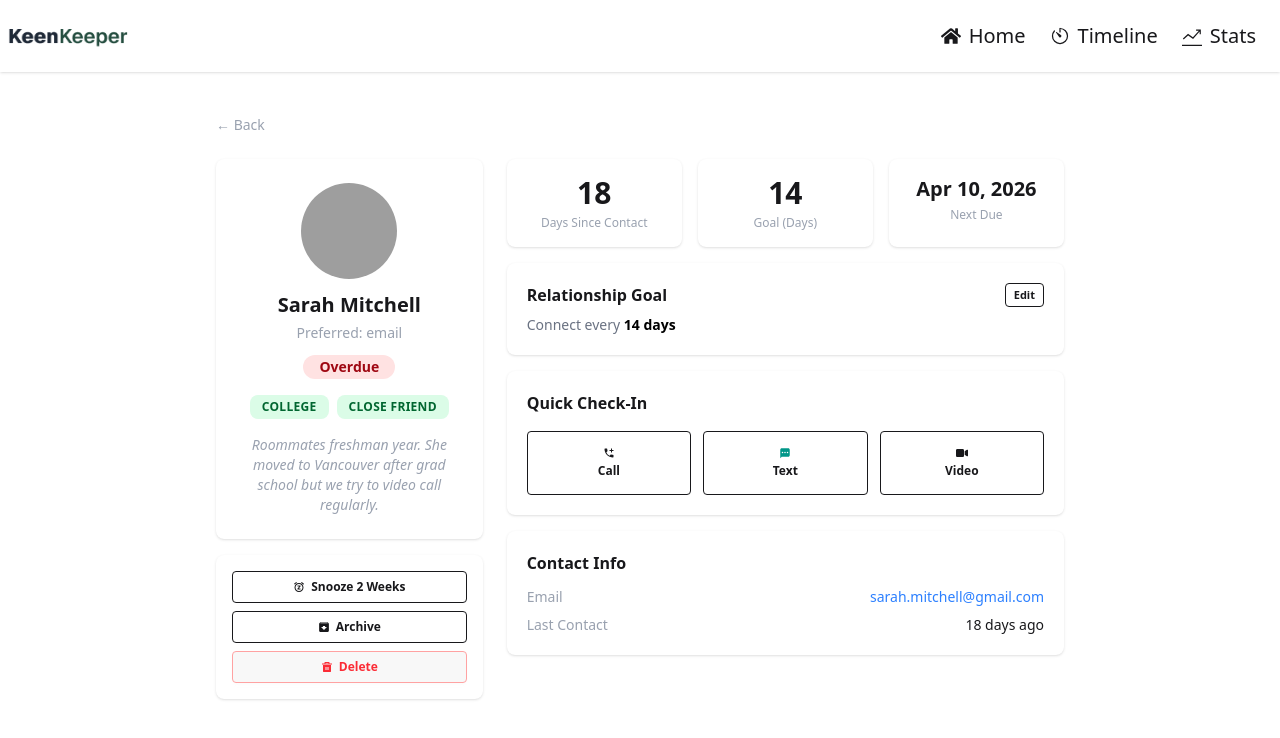
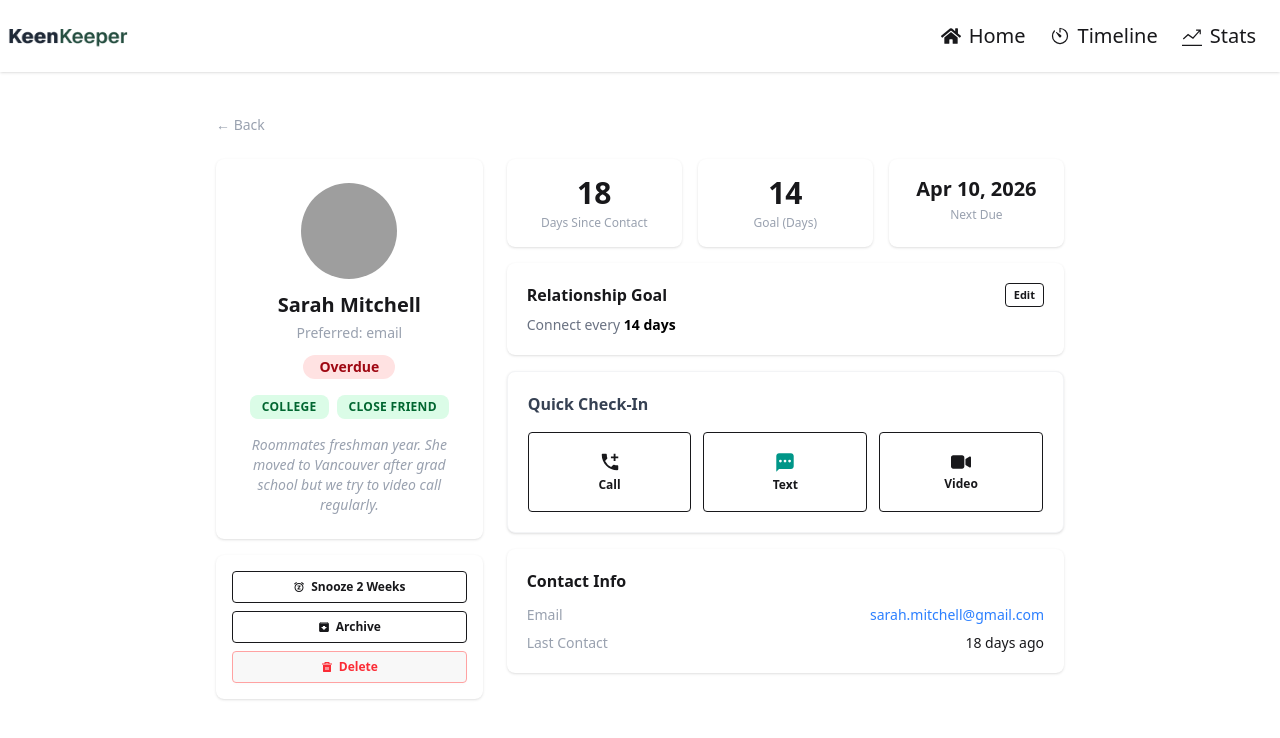
Before and after one commit to raselahmed2023/ken-keeper, a Next.js app: page /details/1 in a window 1280 px wide. Shown: the top 738 px of the page. Built offline with nearby package versions, Linux system fonts and the light colour scheme; grey boxes are pictures that could not be loaded.

Commit message:
readme file is updated

```diff
--- a/package.json
+++ b/package.json
@@ -12,6 +12,7 @@
     "next": "16.2.3",
     "react": "19.2.4",
     "react-dom": "19.2.4",
+    "react-hot-toast": "^2.6.0",
     "react-icons": "^5.6.0"
   },
   "devDependencies": {
--- a/public/friends.json
+++ b/public/friends.json
@@ -94,5 +94,29 @@
     "bio": "Our families have been friends for decades. He's like a cousin to me. We catch up every few weeks over games.",
     "goal": 30,
     "next_due_date": "2026-04-28"
+  },
+  {
+    "id": 9,
+    "name": "Ridoy",
+    "picture": "https://randomuser.me/api/portraits/men/50.jpg",
+    "email": "ridoy@hotmail.com",
+    "days_since_contact": 19,
+    "status": "almost due",
+    "tags": ["family friend", "close friend"],
+    "bio": "Our families have been friends for decades. He's like a cousin to me. We catch up every few weeks over games.",
+    "goal": 35,
+    "next_due_date": "2026-04-30"
+  },
+   {
+    "id": 10,
+    "name": "Rashidiya",
+    "picture": "https://randomuser.me/api/portraits/women/50.jpg",
+    "email": "alrashidiya@gmail.com",
+    "days_since_contact": 21,
+    "status": "almost due",
+    "tags": ["work", "close friend"],
+    "bio": "Colleagues turned best friends. We left the same company the same week and have been cheering each other on since.",
+    "goal": 31,
+    "next_due_date": "2026-05-16"
   }
 ]
--- a/src/app/details/[id]/page.jsx
+++ b/src/app/details/[id]/page.jsx
@@ -6,6 +6,7 @@ import { RiDeleteBin5Fill } from "react-icons/ri";
 import { MdAddIcCall } from "react-icons/md";
 import { FcSms } from "react-icons/fc";
 import { FaVideo } from "react-icons/fa6";
+import CheckInButtons from '@/components/ui/CheckInButton';
 
 
 
@@ -112,24 +113,8 @@ const DetailPage = async ({ params }) => {
                         </p>
                     </div>
 
-                    {/* Quick Check-In */}
-                    <div className="card bg-base-100 shadow-sm p-5">
-                        <h3 className="font-semibold text-base mb-4">Quick Check-In</h3>
-                        <div className="grid grid-cols-3 gap-3">
-                            <button className="btn btn-outline btn-sm flex flex-col h-16 gap-1">
-                                <MdAddIcCall />
-                                <span className="text-xs">Call</span>
-                            </button>
-                            <button className="btn btn-outline btn-sm flex flex-col h-16 gap-1">
-                                <FcSms />
-                                <span className="text-xs">Text</span>
-                            </button>
-                            <button className="btn btn-outline btn-sm flex flex-col h-16 gap-1">
-                                <FaVideo />
-                                <span className="text-xs">Video</span>
-                            </button>
-                        </div>
-                    </div>
+                    <CheckInButtons friendName={friend.name} />
+
 
                     {/* Contact Info */}
                     <div className="card bg-base-100 shadow-sm p-5">
--- a/src/app/layout.js
+++ b/src/app/layout.js
@@ -2,6 +2,7 @@ import { Geist, Geist_Mono } from "next/font/google";
 import "./globals.css";
 import Navbar from "@/components/shared/Navbar";
 import Footer from "@/components/shared/Footer";
+import { Toaster } from "react-hot-toast";
 
 const geistSans = Geist({
   variable: "--font-geist-sans",
@@ -28,6 +29,7 @@ export default function RootLayout({ children }) {
         <Navbar></Navbar>
         {children}
         <Footer></Footer>
+        <Toaster position="top-center" />
         </body>
     </html>
   );
--- /dev/null
+++ b/src/components/ui/CheckInButton.jsx
@@ -0,0 +1,49 @@
+'use client';
+import React from 'react';
+import toast from 'react-hot-toast';
+import { MdAddIcCall } from 'react-icons/md';
+import { FcSms } from 'react-icons/fc';
+import { FaVideo } from 'react-icons/fa6';
+
+const CheckInButtons = ({ friendName }) => {
+
+    const handleCheckIn = (type) => {
+
+        toast.success(`${type} with ${friendName} recorded!`, {
+        });
+    };
+
+    return (
+        <div className="card bg-base-100 shadow-sm p-5 border border-gray-100">
+            <h3 className="font-semibold text-gray-700 mb-4">Quick Check-In</h3>
+
+            <div className="grid grid-cols-3 gap-3">
+                <button
+                    onClick={() => handleCheckIn('Call')}
+                    className="btn btn-outline hover:btn-success flex flex-col h-20 gap-1"
+                >
+                    <MdAddIcCall size={22} />
+                    <span className="text-xs">Call</span>
+                </button>
+
+                <button
+                    onClick={() => handleCheckIn('Text')}
+                    className="btn btn-outline hover:btn-info flex flex-col h-20 gap-1"
+                >
+                    <FcSms size={22} />
+                    <span className="text-xs">Text</span>
+                </button>
+
+                <button
+                    onClick={() => handleCheckIn('Video')}
+                    className="btn btn-outline hover:btn-error flex flex-col h-20 gap-1"
+                >
+                    <FaVideo size={20} />
+                    <span className="text-xs">Video</span>
+                </button>
+            </div>
+        </div>
+    );
+};
+
+export default CheckInButtons;
```
Also changed, not shown: 2 other files (tests, documents, lock files or other folders).
